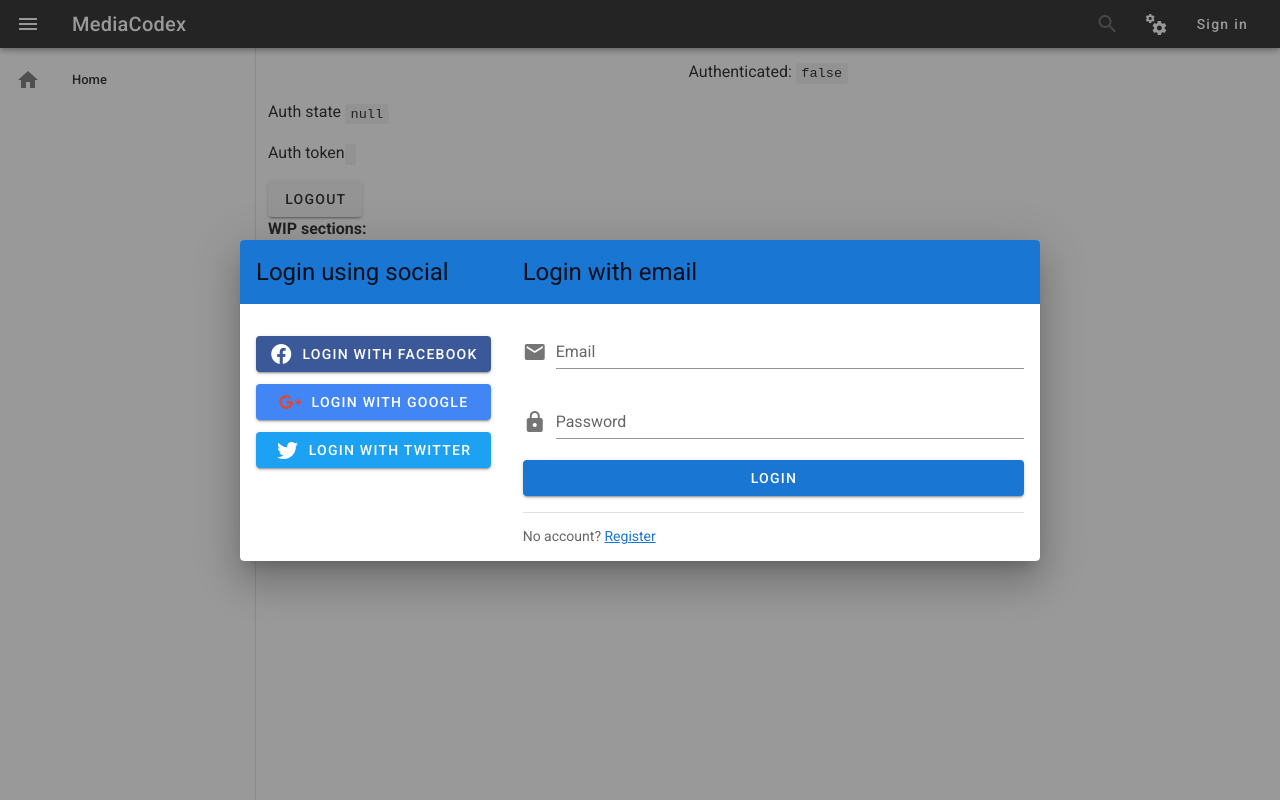
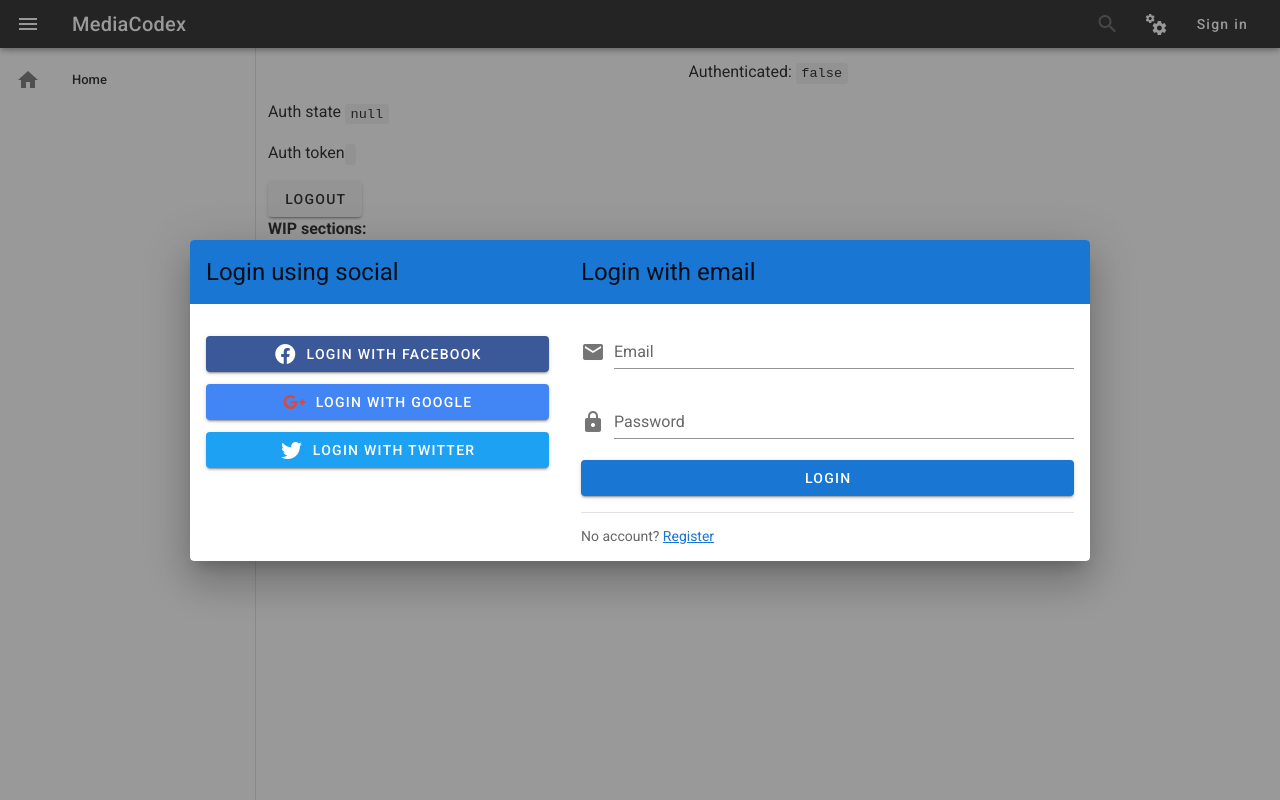
Before and after one commit to MediaCodex/website, a Nuxt app: page / in a window 1280 px wide. Both pictures are taken after a click on the button "Sign in". Built offline with nearby package versions, Linux system fonts and the light colour scheme.

Commit message:
add secondary auth linking

```diff
--- a/src/components/auth/index.vue
+++ b/src/components/auth/index.vue
@@ -1,5 +1,5 @@
 <template>
-  <v-dialog v-model="show" width="800">
+  <v-dialog v-model="show" width="900">
     <template v-slot:activator="{ on }">
       <v-btn text class="text-none underscore" v-on="on">
         {{ $t('navbar.login') }}
@@ -8,7 +8,7 @@
     <v-card>
       <v-row no-gutters>
         <!-- social auth -->
-        <v-col class="py-0" cols="12" md="4">
+        <v-col class="py-0" cols="12" md="5">
           <v-card-title class="headline primary" primary-title>
             {{ $t(`auth.socialTitle`) }}
           </v-card-title>
@@ -18,7 +18,7 @@
         </v-col>
 
         <!-- email auth -->
-        <v-col class="py-0" cols="12" md="8">
+        <v-col class="py-0" cols="12" md="7">
           <v-card-title class="headline primary" primary-title>
             {{ $t(`auth.${mode}Title`) }}
           </v-card-title>
--- a/src/components/auth/social.vue
+++ b/src/components/auth/social.vue
@@ -1,51 +1,35 @@
 <template>
   <div>
-    <v-btn
-      color="#3b5998"
-      dark
-      block
-      width="55"
-      :loading="loading"
+    <icon-btn
+      btn-class="mb-3"
+      btn-color="#3b5998"
+      icon="mdi-facebook"
+      :text="$t('auth.social.facebook')"
       @click="facebook"
-    >
-      <v-icon class="mr-2" width="20" height="20">mdi-facebook</v-icon>
-      {{ $t('auth.social.facebook') }}
-    </v-btn>
-    <v-btn
-      color="#4285F4"
-      dark
-      block
-      class="mt-3"
-      width="55"
-      :loading="loading"
+    />
+    <icon-btn
+      btn-class="mb-3"
+      btn-color="#4285F4"
+      icon="mdi-google-plus"
+      icon-color="#db4a39"
+      :text="$t('auth.social.google')"
       @click="google"
-    >
-      <v-icon class="mr-2" color="#db4a39" width="20" height="20">
-        mdi-google-plus
-      </v-icon>
-      {{ $t('auth.social.google') }}
-    </v-btn>
-    <v-btn
-      color="#1DA1F2"
-      dark
-      block
-      class="mt-3"
-      width="55"
-      :loading="loading"
+    />
+    <icon-btn
+      btn-color="#1DA1F2"
+      icon="mdi-twitter"
+      :text="$t('auth.social.twitter')"
       @click="twitter"
-    >
-      <v-icon class="mr-2" width="20" height="20">
-        mdi-twitter
-      </v-icon>
-      {{ $t('auth.social.twitter') }}
-    </v-btn>
+    />
   </div>
 </template>
 
 <script>
 import firebase from 'firebase'
+import IconBtn from '..//iconButton'
 export default {
   name: 'Social',
+  components: { IconBtn },
   data: () => ({
     loading: false
   }),
--- /dev/null
+++ b/src/components/iconButton.vue
@@ -0,0 +1,38 @@
+<template>
+  <v-btn
+    :class="btnClass"
+    :color="btnColor"
+    :dark="!disabled"
+    block
+    :width="width"
+    :loading="loading"
+    :disabled="disabled"
+    @click="click"
+  >
+    <v-icon class="mr-2 float-left" :color="iconColor" width="20" height="20">
+      {{ icon }}
+    </v-icon>
+    {{ text }}
+  </v-btn>
+</template>
+
+<script>
+export default {
+  name: 'IconBtn',
+  props: {
+    text: { type: String, default: '' },
+    width: { type: Number, default: 50 },
+    icon: { type: String, default: undefined },
+    iconColor: { type: String, default: undefined },
+    loading: { type: Boolean, default: false },
+    btnColor: { type: String, default: 'default' },
+    btnClass: { type: String, default: undefined },
+    disabled: { type: Boolean, default: false }
+  },
+  methods: {
+    click() {
+      this.$emit('click')
+    }
+  }
+}
+</script>
--- a/src/lang/en-US/profile.js
+++ b/src/lang/en-US/profile.js
@@ -1,4 +1,9 @@
 export default {
   edit: 'Edit Profile',
-  displayName: 'Display name'
+  displayName: 'Display name',
+  social: {
+    facebook: 'Connect Facebook',
+    google: 'Connect Google',
+    twitter: 'Connect Twitter'
+  }
 }
--- a/src/pages/profile.vue
+++ b/src/pages/profile.vue
@@ -45,9 +45,33 @@
 
               <!-- dates -->
               <v-col cols="12" md="6">
-                <v-form>
-                  <h1>nothing here... yet</h1>
-                </v-form>
+                <!-- facebook -->
+                <icon-btn
+                  btn-class="mb-3"
+                  btn-color="#3b5998"
+                  icon="mdi-facebook"
+                  :text="getUsername('facebook.com', 'profile.social.facebook')"
+                  :disabled="providers.includes('facebook.com')"
+                  @click="linkSocial('facebook')"
+                />
+                <!-- google -->
+                <icon-btn
+                  btn-class="mb-3"
+                  btn-color="#4285F4"
+                  icon="mdi-google-plus"
+                  icon-color="#db4a39"
+                  :text="getUsername('google.com', 'profile.social.google')"
+                  :disabled="providers.includes('google.com')"
+                  @click="linkSocial('google')"
+                />
+                <!-- twitter -->
+                <icon-btn
+                  btn-color="#1DA1F2"
+                  icon="mdi-twitter"
+                  :text="getUsername('twitter.com', 'profile.social.twitter')"
+                  :disabled="providers.includes('twitter.com')"
+                  @click="linkSocial('twitter')"
+                />
               </v-col>
             </v-row>
 
@@ -67,12 +91,21 @@
 </template>
 
 <script>
+import firebase from 'firebase'
+import IconBtn from '~/components/iconButton'
 export default {
+  components: { IconBtn },
   middleware: ['auth'],
   data: () => ({
     displayName: '',
     submitting: false
   }),
+  computed: {
+    providers() {
+      const providers = this.$fireAuth.currentUser.providerData
+      return providers.map((provider) => provider.providerId)
+    }
+  },
   mounted() {
     const { displayName } = this.$fireAuth.currentUser
     this.displayName = displayName
@@ -94,6 +127,26 @@ export default {
     },
     async refresh() {
       this.data = await this.$fireAuth.currentUser
+    },
+    async linkSocial(provider) {
+      const providers = {
+        google: firebase.auth.GoogleAuthProvider,
+        twitter: firebase.auth.TwitterAuthProvider,
+        facebook: firebase.auth.FacebookAuthProvider
+      }
+      await this.$fireAuth.currentUser.linkWithPopup(new providers[provider]())
+    },
+    getUsername(providerId, fallback) {
+      const providers = this.$fireAuth.currentUser.providerData
+      const provider = providers.find(
+        (provider) => provider.providerId === providerId
+      )
+
+      if (provider) {
+        return provider.displayName
+      }
+
+      return this.$t(fallback)
     }
   }
 }
```
